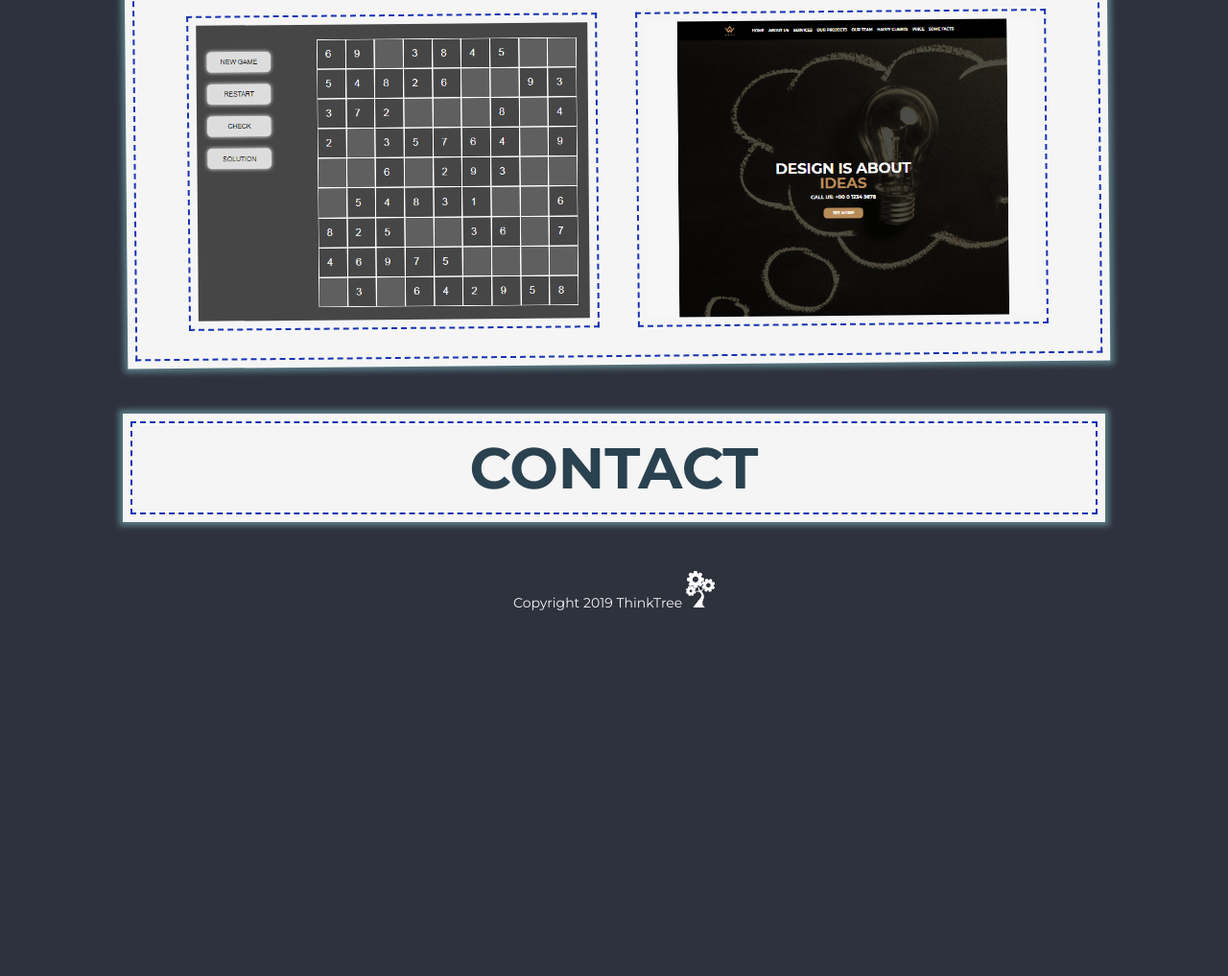
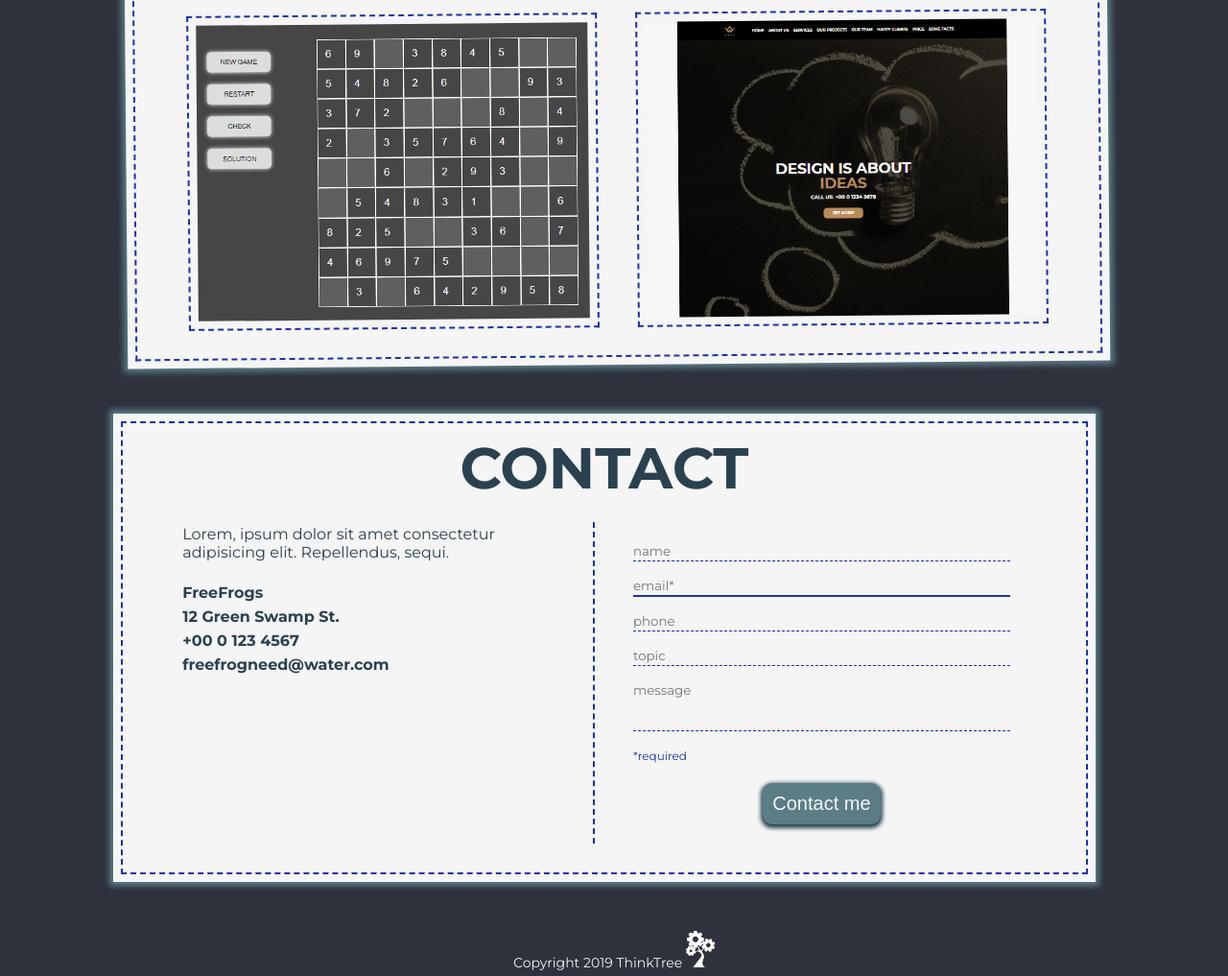
Before and after one commit to freefrogs/AboutMe, a website: page index.html in a window 1280 px wide. Shown: the part 2533-3550 px from the top of the page at 96% size. Before the commit the page ends 3175 px from the top, so only its background shows below. Drawn offline with Linux system fonts and the light colour scheme.

Commit message:
Add contact section with RWD

```diff
--- a/index.html
+++ b/index.html
@@ -150,6 +150,26 @@
             </section>
             <section class="contact" id="contact">
                 <h1>contact</h1>
+                <div class="sectionContainer grid">
+                    <div class="contactData">
+                        <p>Lorem, ipsum dolor sit amet consectetur adipisicing elit. Repellendus, sequi.</p>
+                        <p>FreeFrogs</p>
+                        <p>12 Green Swamp St.</p>
+                        <p>+00 0 123 4567</p>
+                        <p>freefrogneed@water.com</p>
+                    </div>
+                    <div class="contactForm">
+                        <form>
+                            <input class="block" type="text" placeholder="name">
+                            <input class="block" type="email" placeholder="email*" required>
+                            <input class="block" type="text" placeholder="phone">
+                            <input class="block" type="text" placeholder="topic">
+                            <textarea class="block" rows="3" placeholder="message"></textarea>
+                            <small>*required</small>
+                            <button class="main_button block" type="submit">Contact me</button>
+                        </form>
+                    </div>
+                </div>
             </section>
         </main>
         <aside>
--- a/style.css
+++ b/style.css
@@ -374,9 +374,84 @@ nav ul a:hover {
     padding: 5px;
 }
 
+/* --Contact-- */
+.contact {
+    transform: translateX(-10px);
+}
 
+.contact:hover {
+    transform: translateX(-5px);
+}
 
-/* --Contact-- */
+.contact .sectionContainer {
+    grid-template: auto / 1fr 1fr;
+    grid-gap: 20px;
+    padding: 20px 0;
+}
+
+.contactData {
+    border-right: 2px dashed var(--detail_color);
+}
+
+.contactData p {
+    padding: 3px;
+    font-weight: 700;
+}
+
+.contactData p:first-child {
+    padding-right: 15px;
+    padding-bottom: 20px;
+    font-weight: 400;
+}
+
+.contactForm {
+    padding: 20px;
+}
+
+.contactForm input, .contactForm textarea {
+    width: 100%;
+    border: none;
+    border-bottom: 1px dashed var(--detail_color);
+    background: inherit;
+    padding: 2px 0;
+    margin-bottom: 15px;
+    font-family: var(--main_font);
+}
+
+.contactForm input:-ms-input-placeholder .contactForm textarea:-ms-input-placeholder {
+    font-size: 14px;
+}
+
+.contactForm input::placeholder .contactForm textarea::placeholder {
+    font-size: 14px;
+}
+
+.contactForm input:focus, .contactForm textarea:focus {
+    border: none;
+    border-bottom: 1px solid var(--font_color);
+    outline: 0;
+}
+
+.contactForm input:required {
+    border-bottom: 2px solid var(--detail_color);
+}
+
+.contact form {
+    text-align: left;
+}
+
+.contact textarea {
+    resize: none;
+}
+
+.contact button {
+    border: none;
+}
+
+.contact small {
+    font-size: 12px;
+    color: var(--detail_color)
+}
 
 /* --Sidebar-- */
 aside .social {
@@ -456,6 +531,13 @@ footer p {
     .logos img {
         width: 15%;
     }
+    /* --Contact-- */
+    .contact .sectionContainer {
+        grid-template: auto / 2fr 3fr;
+    }
+    .contact p {
+        font-size: 14px;
+    }
 }
 @media (orientation: portrait), (max-width: 950px) {
     /* --General-- */
@@ -528,6 +610,18 @@ footer p {
         grid-template: repeat(6, auto) / 1fr;
         grid-gap: 30px;
     }
+    /* --Contact-- */
+    .contact .sectionContainer {
+        grid-template: auto auto / 1fr;
+        grid-gap:
+    }
+    .contactData {
+        border-right: none;
+        border-bottom: 2px dashed var(--detail_color);
+    }
+    .contactData p:first-child {
+        padding-right: 3px;
+    }
     /* --Footer-- */
     footer {
         margin-top: 20px;
```
